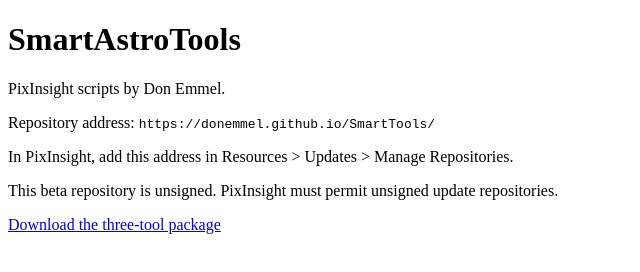
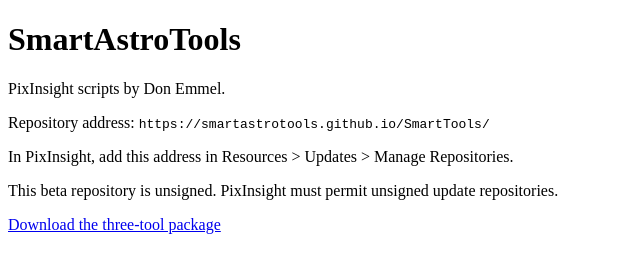
Before and after one commit to SmartAstroTools/SmartTools, a plain HTML site: page index.html in a window 1280 px wide. Shown: the full height of the page, 0-640 px from the left. Drawn offline with Linux system fonts and the light colour scheme.

Commit message:
Add files via upload

```diff
--- a/index.html
+++ b/index.html
@@ -1 +1 @@
-<!doctype html><html lang="en"><meta charset="utf-8"><title>SmartAstroTools</title><h1>SmartAstroTools</h1><p>PixInsight scripts by Don Emmel.</p><p>Repository address: <code>https://donemmel.github.io/SmartTools/</code></p><p>In PixInsight, add this address in Resources &gt; Updates &gt; Manage Repositories.</p><p>This beta repository is unsigned. PixInsight must permit unsigned update repositories.</p><p><a href="SmartAstroTools-20261119-Beta.zip">Download the three-tool package</a></p></html>
+<!doctype html><html lang="en"><meta charset="utf-8"><title>SmartAstroTools</title><h1>SmartAstroTools</h1><p>PixInsight scripts by Don Emmel.</p><p>Repository address: <code>https://smartastrotools.github.io/SmartTools/</code></p><p>In PixInsight, add this address in Resources &gt; Updates &gt; Manage Repositories.</p><p>This beta repository is unsigned. PixInsight must permit unsigned update repositories.</p><p><a href="SmartAstroTools-20261119-InternalZoom.zip">Download the three-tool package</a></p></html>
```
Also changed, not shown: 2 other files.
